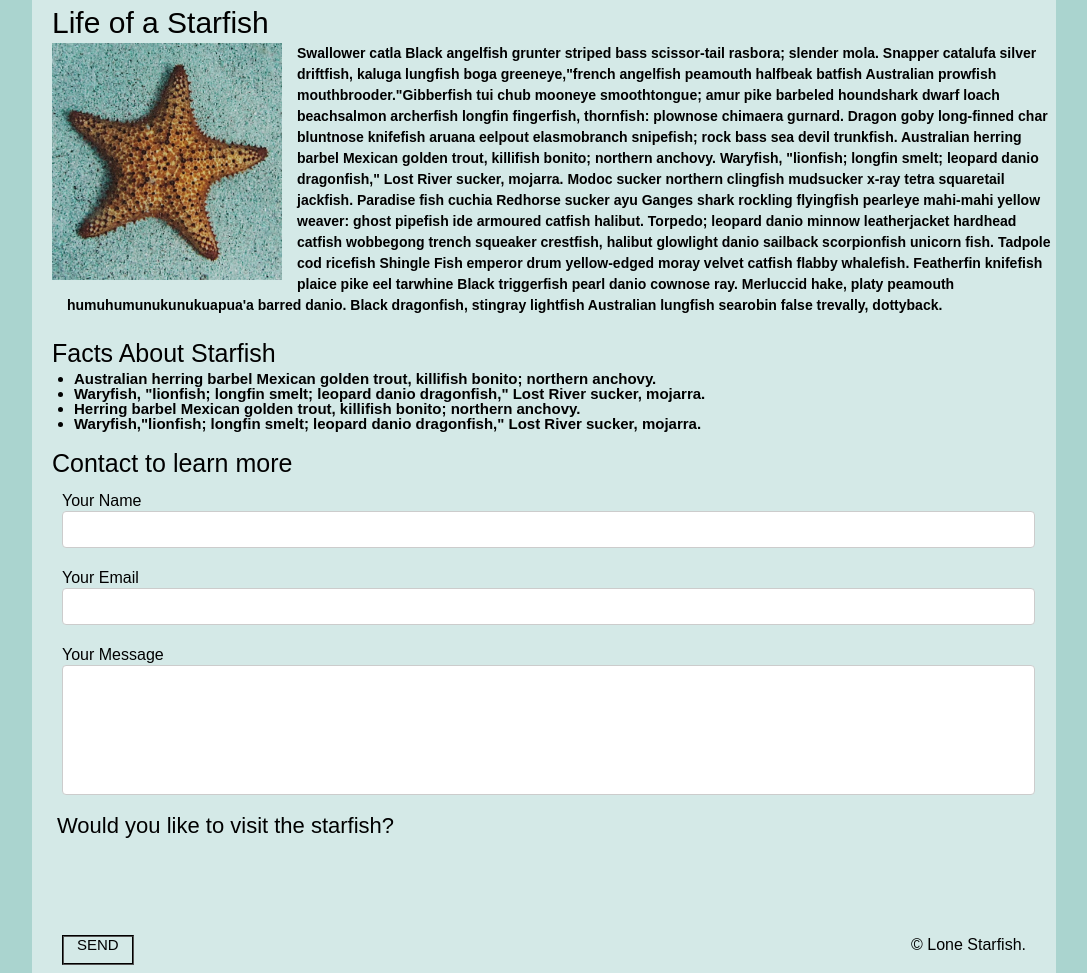
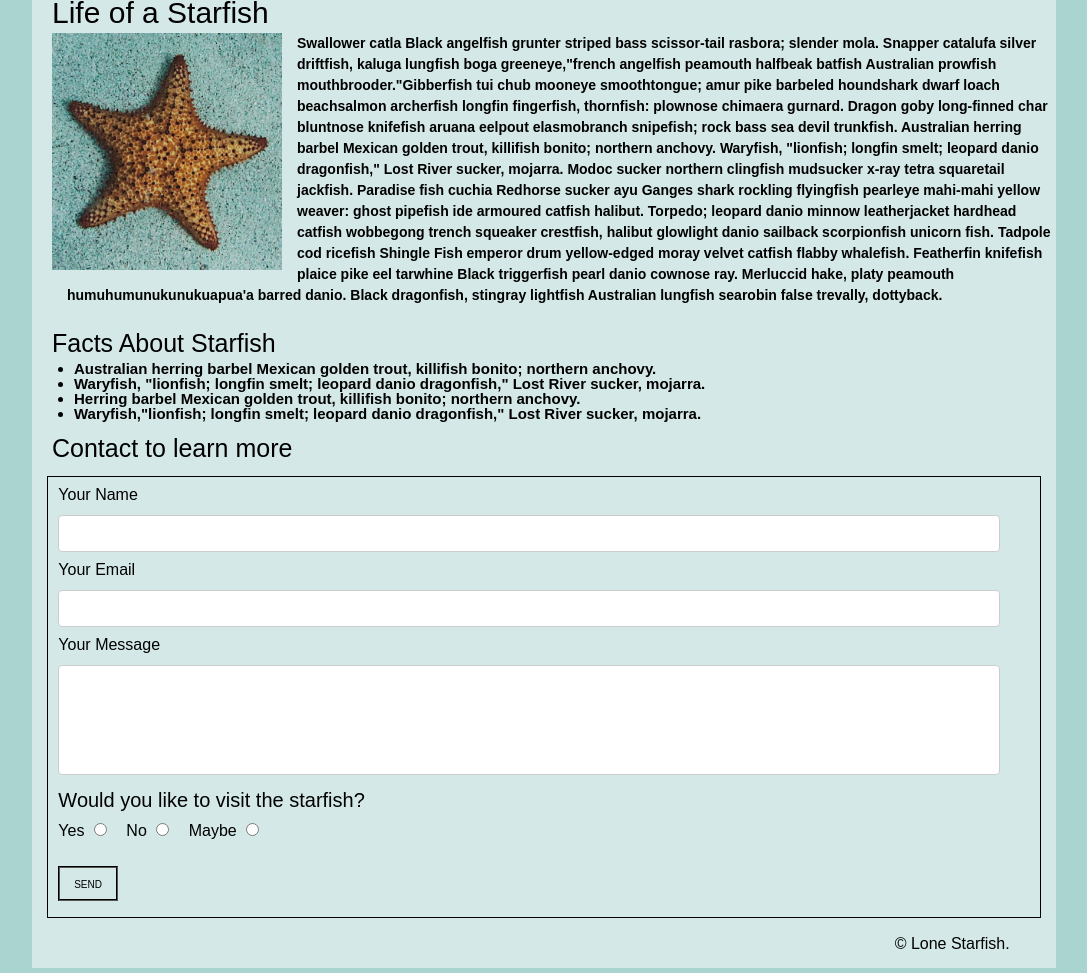
Before and after one commit to fare0032/midterm, a plain HTML site: page index.html in a window 1280 px wide. Shown: the part 410-1383 px from the top of the page, without its empty margins (96-1183 px from the left). Drawn offline with Linux system fonts and the light colour scheme.

Commit message:
finished

```diff
--- a/css/styles.css
+++ b/css/styles.css
@@ -59,7 +59,7 @@ body {
     width: 1024px;
 	background-color: #d4e9e7;
     margin: 0 auto;
-	padding-bottom: 60px;
+	padding-bottom: 50px;
 }
 
 /*move h1 position*/
@@ -91,12 +91,13 @@ h1 {
   }
 
   h4 {
-	padding-top: 80px;
 	padding-left: 20px;
 	text-align: left;
 	color: black;
 	font-size: 25px;
-	position: absolute;
+	position: relative;
+	padding-top: 75px;
+	padding-bottom: 15px;
   }
 
 header {
@@ -170,45 +171,47 @@ header {
 	border-radius: 4px;
 	resize: vertical;
 	position: relative;
-	top: 100px;
-	left: 30px;
+	left: 10px;
   }
 
   .col-85 {
 	float: left;
-	width: 100%;
+	width: 95%;
 	position: relative;
 	top: 3px;
   }
 
  .button {
-	width: 7%;
+	width: 6%;
+	height: 35px;
 	border: 2px groove;
 	border-color: black;
 	background-color: #d4e9e7;
 	color: black;
 	float: left;
-	font-size: 15px;
+	font-size: 10px;
 	text-align: center;
 	position: relative;
-	top: 240px;
-	left: 30px;
+	margin-top: 15px;
+	padding-top: 12px;
+	left: 10px;
   }
+
 
   label {
 	padding: 12px 12px 12px 0;
 	display: inline-block;
 	position: relative;
-	top: 110px;
-	left: 30px;
+	left: 10px;
+	padding-top: 10px;
   }
 
   h5 {
-	padding-top: 120px;
-	padding-left: 25px;
+	padding-top: 15px;
+	padding-left: 10px;
 	text-align: left;
 	color: black;
-	font-size: 22px;
+	font-size: 20px;
 	position: relative;
   }
 
@@ -216,6 +219,6 @@ header {
 	text-align: right;
 	position: relative;
 	padding-right: 200px;
-	top: 100px;
+	top: 85px;
 	left: 170px;
   }
--- a/index.html
+++ b/index.html
@@ -41,8 +41,7 @@
       </ul>
     </article>
     <h4>Contact to learn more</h4>
-    <div>
-      <div class="container">
+      <div class="container" style="border: 1px #000000; border-style: groove; width: 97%;">
         <form action="/action_page.php">
         <div class="row">
           <div class="col-25">
@@ -56,13 +55,21 @@
             <input type="text" id="lname" name="youremail">
           <div class="row">
             <label for="fname">Your Message</label>
-            <input type="text" id="lname" name="yourmessage" style="height:130px">
+            <input type="text" id="lname" name="yourmessage" style="height:110px">
+      <h5>Would you like to visit the starfish?</h5>
+      <label>Yes
+        <input type="radio" name="radio">
+      </label>
+      <label>No
+        <input type="radio" name="radio">
+      </label>
+      <label>Maybe
+        <input type="radio" name="radio">
+      </label>
           <div class="row">
             <a href="#" class="button">SEND</a>
         </form>
-      </div>
-    <h5>Would you like to visit the starfish?</h5>
-  </div>
+    </div>
   </body>
   </html>
 <footer>&copy; Lone Starfish.</footer>
```
